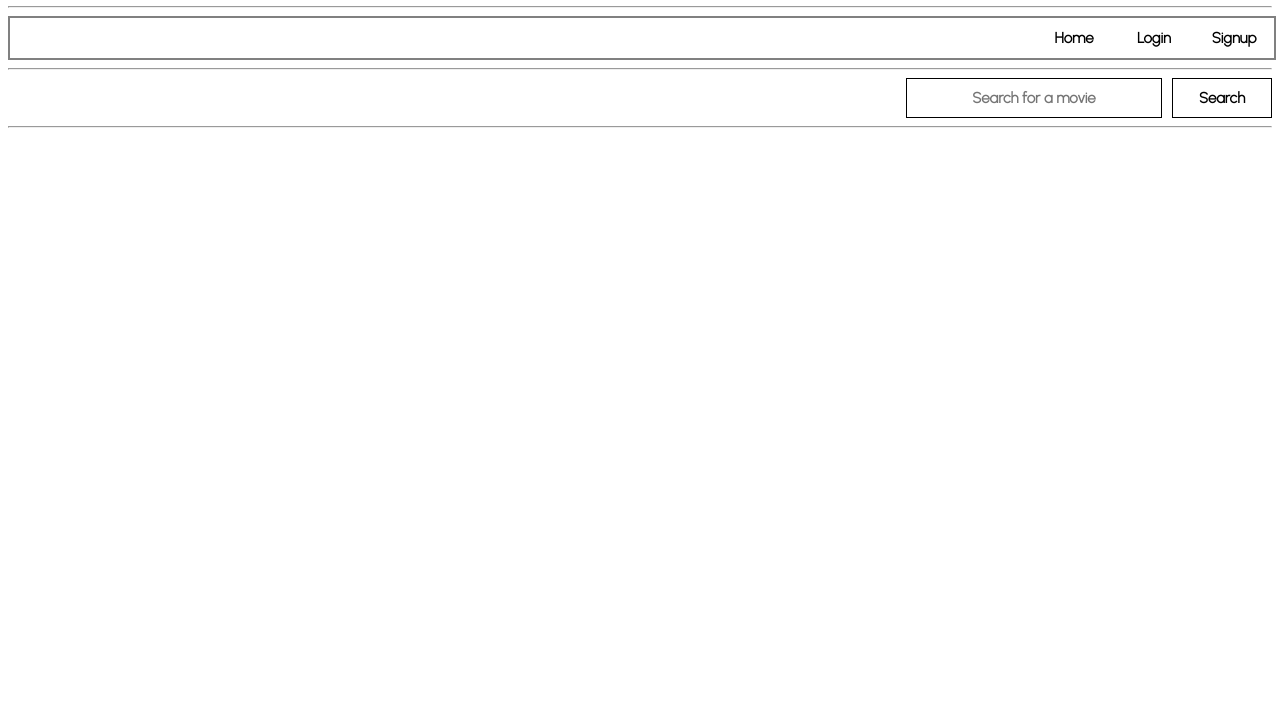
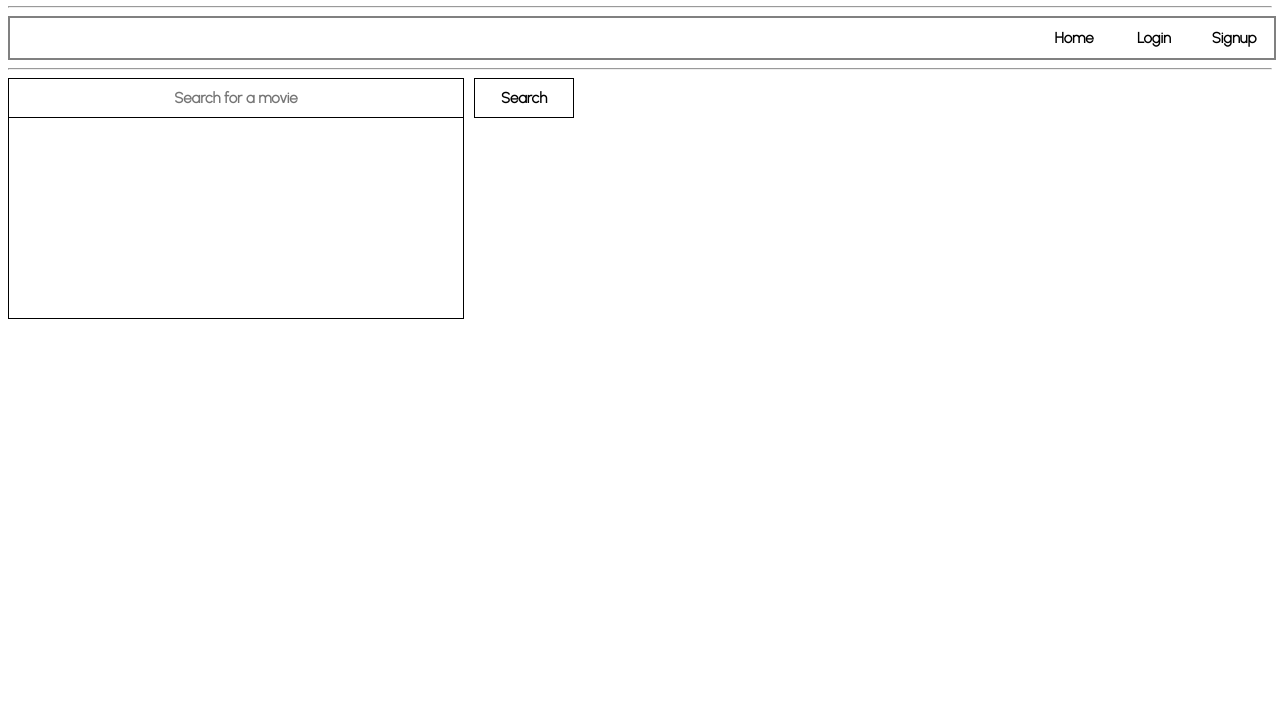
Before and after one commit to Medusa-Gitty/Movie-App, a plain HTML site: page index.html in a window 1280 px wide. Shown: the part 75-800 px from the top of the page. Drawn offline with Linux system fonts and the light colour scheme.

Commit message:
Update index.html

```diff
--- a/index.html
+++ b/index.html
@@ -34,7 +34,7 @@
         width: 100%;
         height: 40px;
         display: flex;
-        justify-content: flex-end;
+        /* justify-content: flex-end; */
         gap: 10px;
       }
       .search_bar > button,
@@ -48,8 +48,15 @@
         width: 100px;
       }
       .search_bar > input {
-        width: 250px;
+        width: 450px;
         text-align: center;
+      }
+      #movies {
+        height: 200px;
+        width: 454px;
+        border: 1px solid black;
+        overflow: scroll;
+        border-top: none;
       }
     </style>
   </head>
@@ -66,7 +73,7 @@
       <input type="text" placeholder="Search for a movie" id="search_movie" />
       <button onclick="getMovie()">Search</button>
     </div>
-    <hr />
+    <div id="movies"></div>
     <div id="movie_grid"></div>
   </body>
 </html>
```
